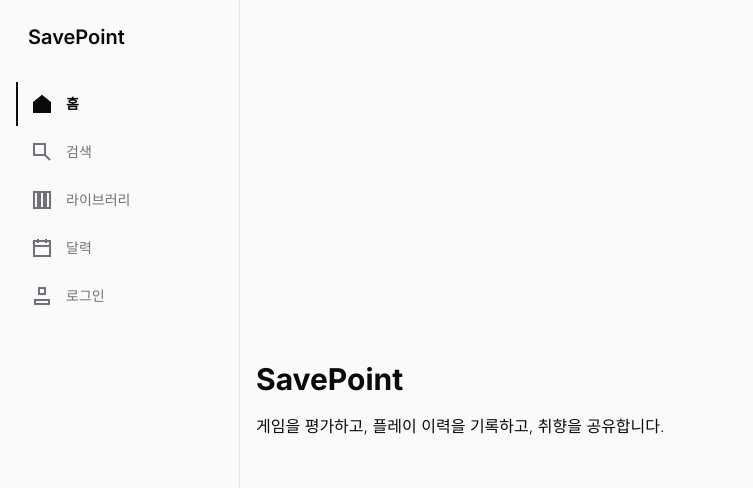
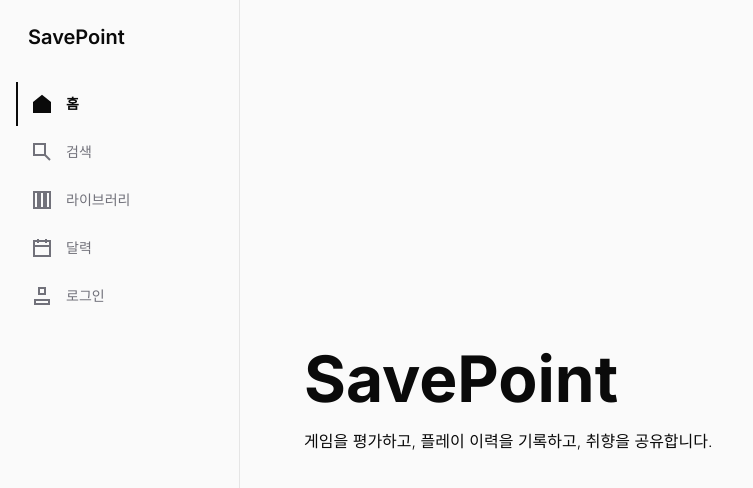
Before and after one commit to GiToon10100011/savepoint, a Next.js app: page / in a window 1280 px wide. Shown: the top 488 px of the page, without its empty margins (0-753 px from the left). Built offline with nearby package versions, Linux system fonts and the light colour scheme.

Commit message:
feat(design): 홈 임시 화면을 디자인 시스템 타이포 클래스로 교체

```diff
--- a/src/app/page.tsx
+++ b/src/app/page.tsx
@@ -1,8 +1,8 @@
 export default function Home() {
   return (
-    <main className="flex flex-1 flex-col justify-center px-4 py-16">
-      <h1 className="text-3xl font-bold">SavePoint</h1>
-      <p className="mt-4">게임을 평가하고, 플레이 이력을 기록하고, 취향을 공유합니다.</p>
+    <main className="flex flex-1 flex-col justify-center px-4 py-16 lg:px-16">
+      <h1 className="type-hero">SavePoint</h1>
+      <p className="type-body mt-4 max-w-prose">게임을 평가하고, 플레이 이력을 기록하고, 취향을 공유합니다.</p>
     </main>
   );
 }
```
